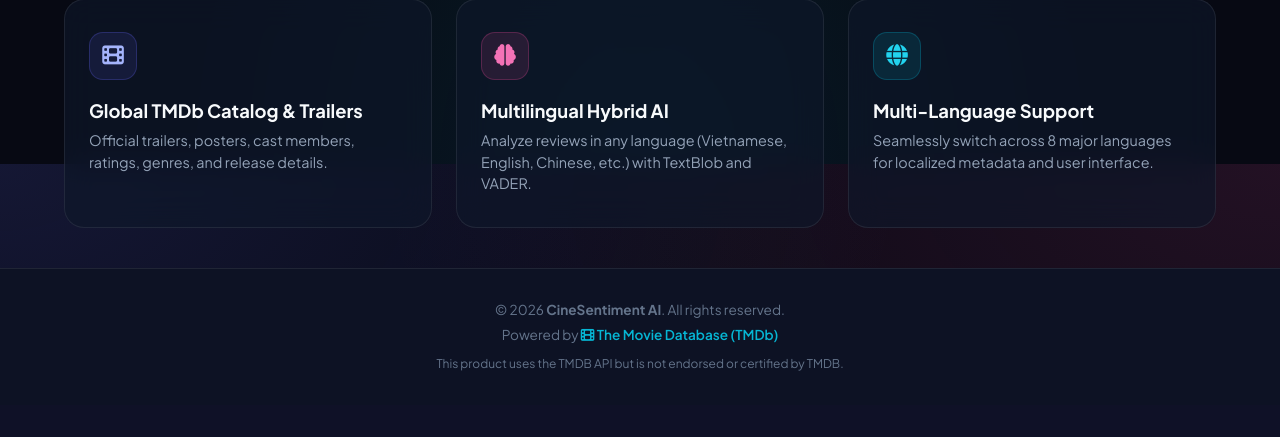
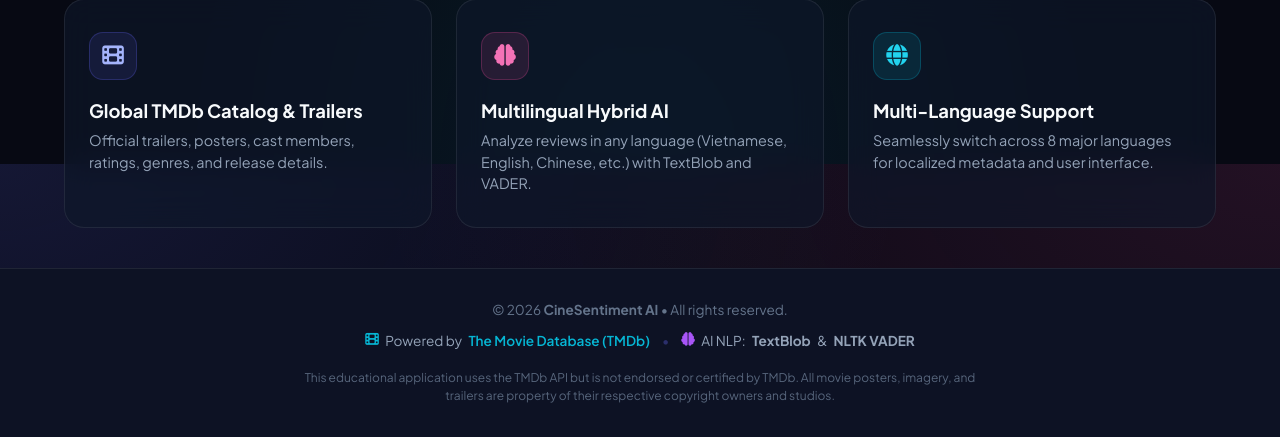
Before and after one commit to hoanguyen300802/cine-sentiment-ai, a Flask app: page / in a window 1280 px wide. Shown: the part 636-1073 px from the top of the page. Before the commit the page ends 1007 px from the top, so only its background shows below. Run offline with Flask 3, Linux system fonts and the light colour scheme.

Commit message:
Enhance compliance badges and legal footer

```diff
--- a/app/static/css/style.css
+++ b/app/static/css/style.css
@@ -1261,6 +1261,36 @@ button, input, textarea, select {
   gap: 0.5rem;
 }
 
+.footer-compliance-row {
+  display: flex;
+  flex-wrap: wrap;
+  align-items: center;
+  justify-content: center;
+  gap: 0.75rem;
+  font-size: 0.85rem;
+  margin: 0.35rem 0;
+}
+
+.compliance-badge {
+  display: inline-flex;
+  align-items: center;
+  gap: 0.4rem;
+  color: var(--text-secondary);
+}
+
+.compliance-divider {
+  color: var(--border-glow);
+}
+
+.footer-disclaimer-text {
+  font-size: 0.75rem;
+  color: var(--text-muted);
+  max-width: 680px;
+  line-height: 1.5;
+  margin-top: 0.4rem;
+  opacity: 0.85;
+}
+
 .tmdb-link {
   color: var(--accent-cyan);
   font-weight: 600;
--- a/app/templates/base.html
+++ b/app/templates/base.html
@@ -63,15 +63,23 @@
         <!-- Application Footer -->
         <footer class="app-footer">
             <div class="footer-content">
-                <p>&copy; 2026 <strong>{{ t.app_name }}</strong>. {{ t.footer_rights }}</p>
-                <p>
-                    {{ t.footer_powered }}
-                    <a href="https://www.themoviedb.org/" target="_blank" rel="noopener noreferrer" class="tmdb-link">
-                        <i class="fa-solid fa-film"></i> The Movie Database (TMDb)
-                    </a>
-                </p>
-                <p style="font-size: 0.75rem; color: var(--text-muted); max-width: 620px; line-height: 1.4; margin-top: 0.3rem;">
-                    This product uses the TMDB API but is not endorsed or certified by TMDB.
+                <p>&copy; 2026 <strong>{{ t.app_name }}</strong> &bull; {{ t.footer_rights }}</p>
+                <div class="footer-compliance-row">
+                    <span class="compliance-badge">
+                        <i class="fa-solid fa-film" style="color: var(--accent-cyan);"></i>
+                        {{ t.footer_powered }}
+                        <a href="https://www.themoviedb.org/" target="_blank" rel="noopener noreferrer" class="tmdb-link">
+                            The Movie Database (TMDb)
+                        </a>
+                    </span>
+                    <span class="compliance-divider">&bull;</span>
+                    <span class="compliance-badge">
+                        <i class="fa-solid fa-brain" style="color: #a855f7;"></i>
+                        AI NLP: <strong>TextBlob</strong> &amp; <strong>NLTK VADER</strong>
+                    </span>
+                </div>
+                <p class="footer-disclaimer-text">
+                    This educational application uses the TMDb API but is not endorsed or certified by TMDb. All movie posters, imagery, and trailers are property of their respective copyright owners and studios.
                 </p>
             </div>
         </footer>
```
